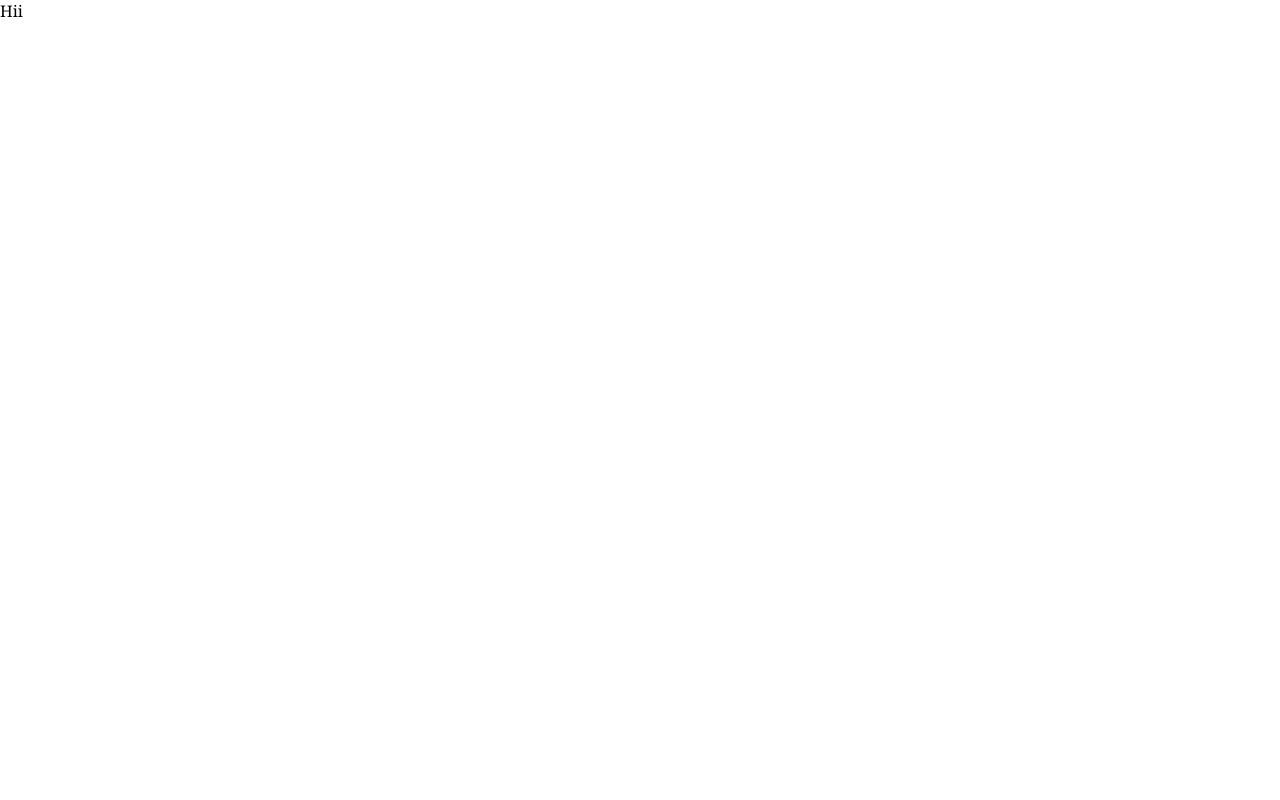
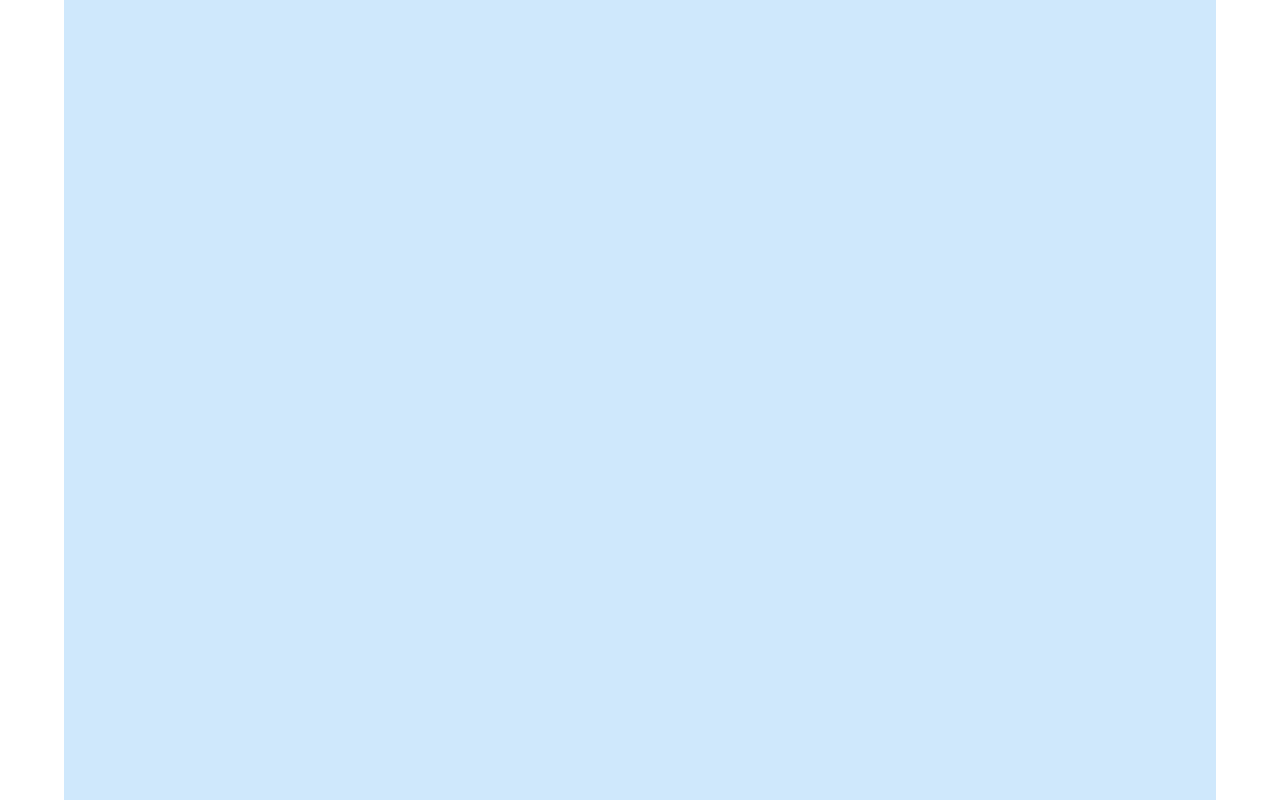
Before and after one commit to sohel-angualrminds/AM_Social_2, a React (Create React App) app in the folder frontend/: page / in a window 1280 px wide. Built offline with nearby package versions, Linux system fonts and the light colour scheme.

Commit message:
working on ui

```diff
--- a/frontend/src/Components/Parent/Parent.js
+++ b/frontend/src/Components/Parent/Parent.js
@@ -1,9 +1,33 @@
 import React from 'react'
 import Header from '../Header/Header'
 
+import Box from '@mui/material/Box';
+import Card from '@mui/material/Card';
+import CardActions from '@mui/material/CardActions';
+import CardContent from '@mui/material/CardContent';
+import Button from '@mui/material/Button';
+import Typography from '@mui/material/Typography';
+import CssBaseline from '@mui/material/CssBaseline';
+import Container from '@mui/material/Container';
+
+const bull = (
+    <Box
+        component="span"
+        sx={{ display: 'inline-block', mx: '2px', transform: 'scale(0.8)' }}
+    >
+        •
+    </Box>
+);
+
+
 function Parent() {
     return (
-        <Header />
+        <div>
+            <CssBaseline />
+            <Container fixed>
+                <Box sx={{ bgcolor: '#cfe8fc', height: '100vh' }} />
+            </Container>
+        </div>
     )
 }
 
```
